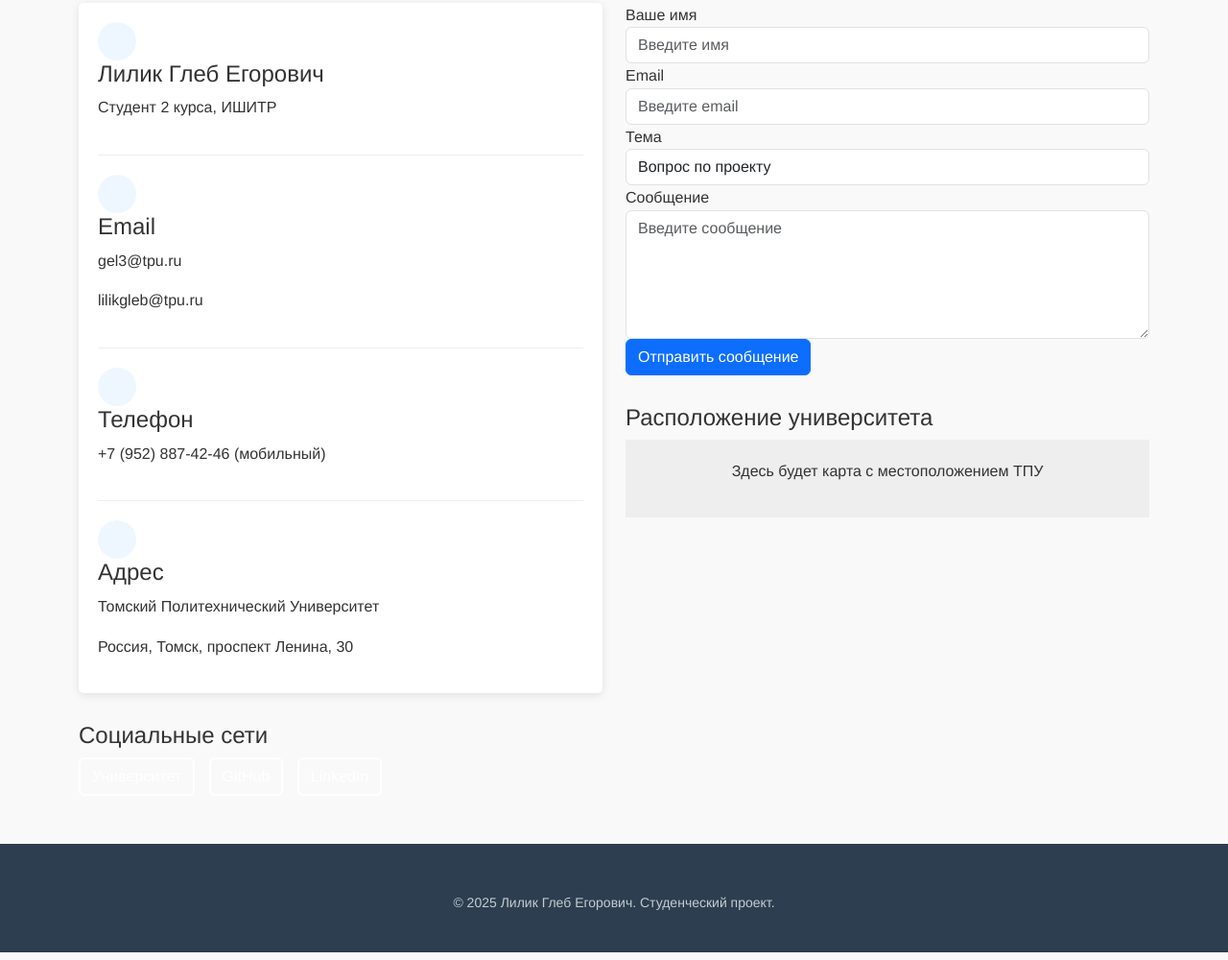
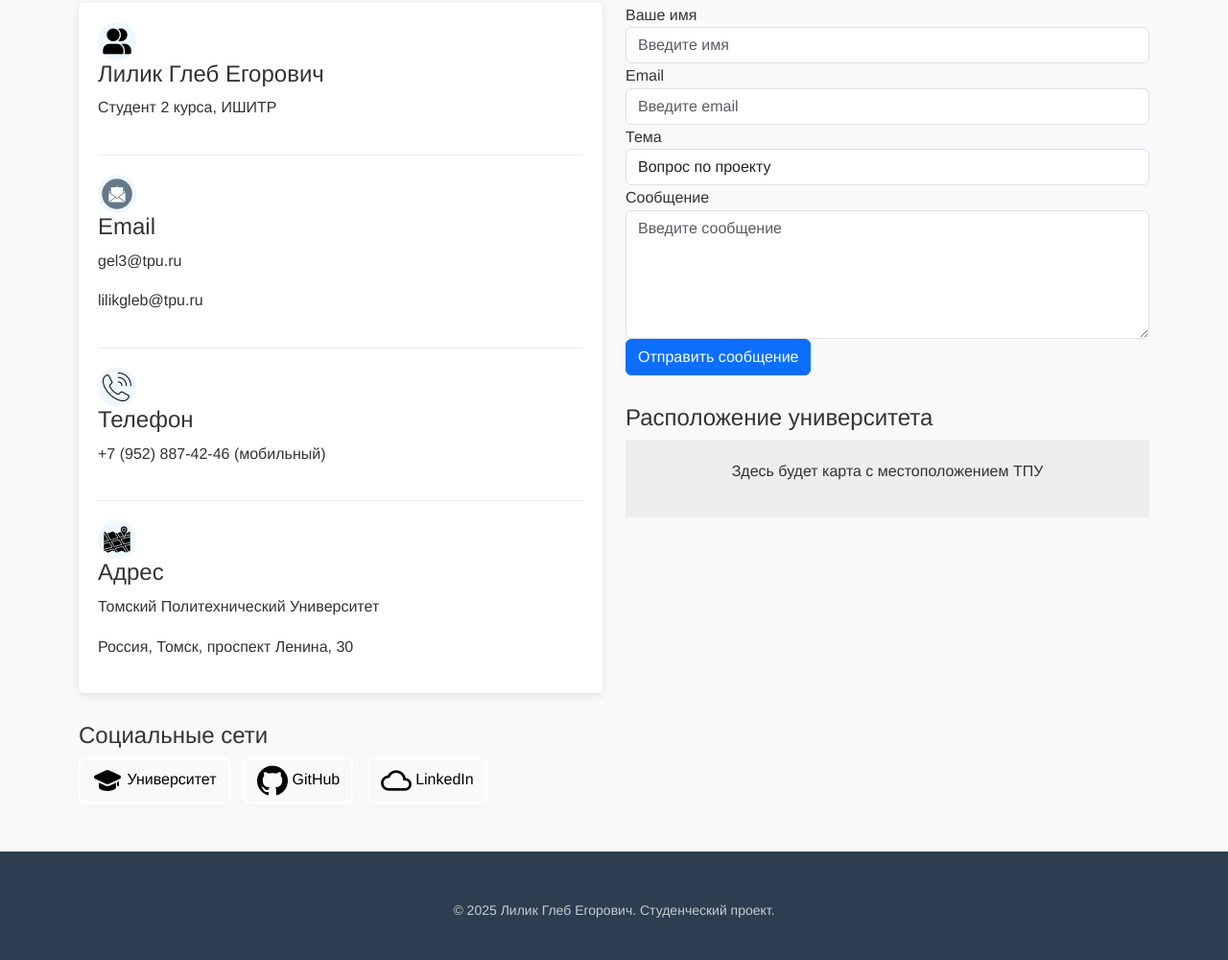
Before and after one commit to Phoenix-CSharp/Web-CP, a website: page contacts.html in a window 1280 px wide. Shown: the part 624-1624 px from the top of the page at 96% size. Drawn offline with nearby package versions, Linux system fonts and the light colour scheme.

Commit message:
some add's

```diff
--- a/contacts.html
+++ b/contacts.html
@@ -40,7 +40,7 @@
                     <div class="contact-card">
                         <div class="media">
                             <div class="media-left">
-                                <span class="glyphicon glyphicon-user contact-icon"></span>
+                                <span class="glyphicon glyphicon-user contact-icon"><img src="images/human-icon.png" alt="Иконка человека"></span>
                             </div>
                             <div class="media-body">
                                 <h4 class="media-heading">Лилик Глеб Егорович</h4>
@@ -50,7 +50,7 @@
 
                         <div class="media">
                             <div class="media-left">
-                                <span class="glyphicon glyphicon-envelope contact-icon"></span>
+                                <span class="glyphicon glyphicon-envelope contact-icon"><img src="images/email-icon.png" alt="Иконка почты"></span>
                             </div>
                             <div class="media-body">
                                 <h4 class="media-heading">Email</h4>
@@ -61,7 +61,7 @@
 
                         <div class="media">
                             <div class="media-left">
-                                <span class="glyphicon glyphicon-phone contact-icon"></span>
+                                <span class="glyphicon glyphicon-phone contact-icon"><img src="images/phone-icon.png" alt="Иконка телефона"></span>
                             </div>
                             <div class="media-body">
                                 <h4 class="media-heading">Телефон</h4>
@@ -71,7 +71,7 @@
 
                         <div class="media">
                             <div class="media-left">
-                                <span class="glyphicon glyphicon-map-marker contact-icon"></span>
+                                <span class="glyphicon glyphicon-map-marker contact-icon"><img src="images/map-icon.png" alt="Иконка карты"></span>
                             </div>
                             <div class="media-body">
                                 <h4 class="media-heading">Адрес</h4>
@@ -83,9 +83,9 @@
 
                     <div class="social-links" style="margin-top: 30px;">
                         <h4>Социальные сети</h4>
-                        <a href="http://tpu.ru" class="btn btn-default"><span class="glyphicon glyphicon-education"></span> Университет</a>
-                        <a href="https://github.com/Phoenix-CSharp/" class="btn btn-default"><span class="glyphicon glyphicon-book"></span> GitHub</a>
-                        <a href="#" class="btn btn-default"><span class="glyphicon glyphicon-cloud"></span> LinkedIn</a>
+                        <a href="http://tpu.ru" class="btn btn-default" style="color:black"><span class="glyphicon glyphicon-education"><img src="images/tpu-icon.png" alt="ТПУ"></span> Университет</a>
+                        <a href="https://github.com/Phoenix-CSharp/" class="btn btn-default" style="color:black"><span class="glyphicon glyphicon-book"><img src="images/github-icon.png" alt="GitHub"></span> GitHub</a>
+                        <a href="#" class="btn btn-default" style="color:black"><span class="glyphicon glyphicon-cloud"><img src="images/cloude-icon.png" alt="Cloude"></span> LinkedIn</a>
                     </div>
                 </div>
 
```
Also changed, not shown: images/cloude-icon.png (added), images/email-icon.png (added), images/github-icon.png (added), images/human-icon.png (added), images/map-icon.png (added), images/phone-icon.png (added), images/tpu-icon.png (added).
